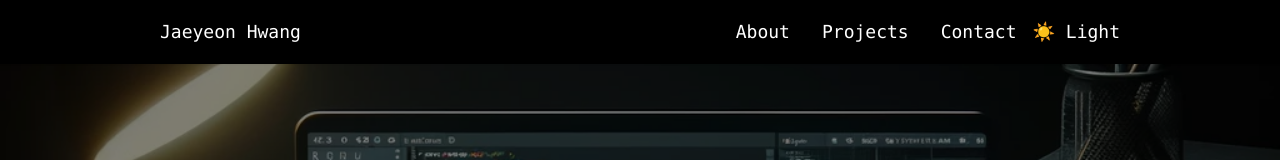
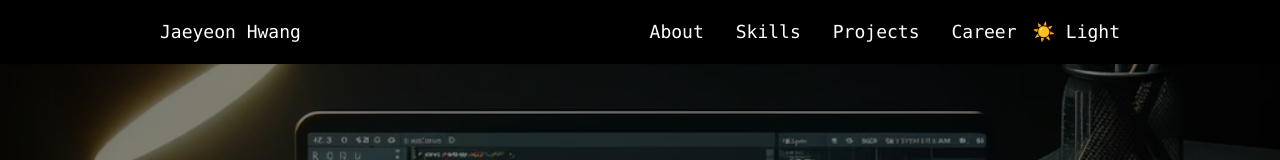
Before and after one commit to yeonso08/Introduce, a Next.js app: page / in a window 1280 px wide. Shown: the top 160 px of the page. Built offline with nearby package versions, Linux system fonts and the light colour scheme.

Commit message:
feat : Career 부문 다크모드 추가

```diff
--- a/src/components/career/Career.tsx
+++ b/src/components/career/Career.tsx
@@ -2,7 +2,7 @@
 
 const Career = () => {
 return (
-    <div className="bg-white text-black p-10">
+    <div  className={`bg-white text-black p-10 dark:bg-black dark:text-white`} id="career">
         <h2 className="text-4xl font-bold mb-4">Career</h2>
         <div className="flex flex-grow items-center justify-center">
                 <div className="p-5">
--- a/src/components/layout/Navbar.tsx
+++ b/src/components/layout/Navbar.tsx
@@ -31,11 +31,14 @@ const Navbar = () => {
                 <a href="#about">
                     <div className='p-4 text-lg font-thin'>About</div>
                 </a>
+                <a href="#skills">
+                    <div className='p-4 text-lg font-thin'>Skills</div>
+                </a>
                 <a href="#projects">
                     <div className='p-4 text-lg font-thin'>Projects</div>
                 </a>
-                <a href="#about">
-                    <div className='p-4 text-lg font-thin'>Contact</div>
+                <a href="#career">
+                    <div className='p-4 text-lg font-thin'>Career</div>
                 </a>
                 <button
                     className='rounded-full transition duration-300 ease-in-out transform hover:scale-110 dark:focus:ring-offset-white dark:focus:ring-black'
--- a/src/components/modal/ModalContents.tsx
+++ b/src/components/modal/ModalContents.tsx
@@ -223,6 +223,7 @@ export const VringoModal = () => {
                 <h3 className="font-semibold text-lg mb-2">Development Story</h3>
                 <p className="mb-1">KT 부가서비스인 Vringo 관리자 페이지 Vue2에서 React18로 마이그레이션 진행</p>
                 <p className="mb-1">프론트영역 혼자서 마이그레이션 진행 완료</p>
+                <p className="mb-1">UI/UX 개선 및 사용자 편의 기능 추가</p>
             </div>
         </div>
     )
--- a/src/components/projects/projects.tsx
+++ b/src/components/projects/projects.tsx
@@ -19,9 +19,9 @@ const Projects = () => {
   };
 
   return (
-  <div>
+  <div id='projects'>
     {/*<div ref={ref} className={`bg-black text-white p-10 ${inView ? 'animate-fadeInBrighten' : ''}`} id='projects'>*/}
-    <div  className={`bg-black text-white p-10`} id='projects'>
+    <div  className={`bg-black text-white p-10`} >
     <h2 className="text-4xl font-bold mb-4">Projects</h2>
       <div className="flex flex-col items-center justify-center">
         {/* Example of a single project entry */}
--- a/src/components/skills/skills.tsx
+++ b/src/components/skills/skills.tsx
@@ -11,7 +11,7 @@ import { useInView } from "react-intersection-observer";
 const Skills = () => {
 
   return (
-    <div  className={`bg-white text-black p-10 dark:bg-black dark:text-white`}>
+    <div  className={`bg-white text-black p-10 dark:bg-black dark:text-white`} id="skills">
       <h2 className="text-4xl font-bold mb-4">Skills</h2>
       <div className="text-lg grid grid-cols-[2fr,1fr,1fr,1fr]">
         <div></div>
```
